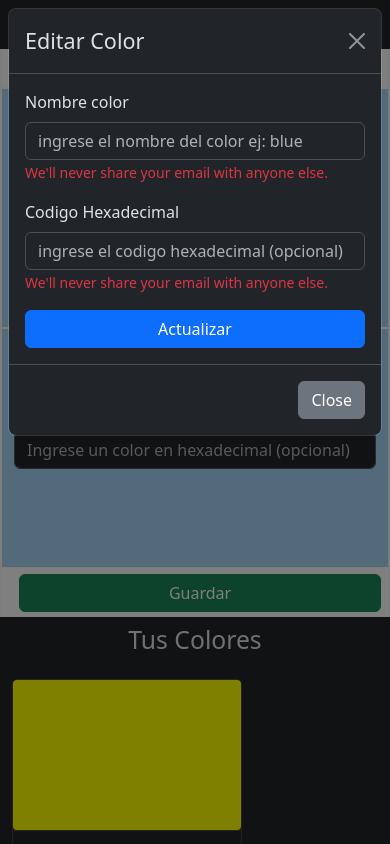
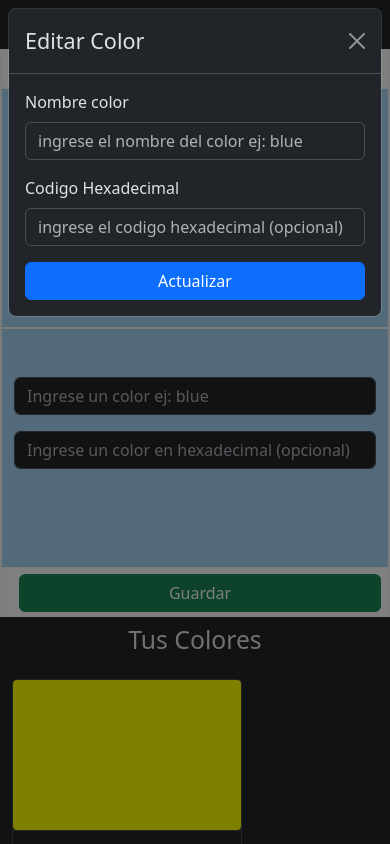
Before and after one commit to RoblesLuis2212/paletaColoresBackendFront, a React (Vite) app: page / in a window 390 px wide. Shown: the top 844 px of the page. Built offline with nearby package versions, Linux system fonts and the light colour scheme.

Commit message:
Se valido el formulario para editar el color

```diff
--- a/src/components/FormularioColores.jsx
+++ b/src/components/FormularioColores.jsx
@@ -45,7 +45,7 @@ const FormularioColores = () => {
                                 <Form.Control type='text' placeholder='Ingrese un color en hexadecimal (opcional)' className='mt-3' {...register("codigo_hex", {
                                     pattern: {
                                         value: /^#([0-9A-Fa-f]{3}){1,2}$/,
-                                        message: "Por favor ingrese un codigo valido"
+                                        message: "El codigo ingresado no es valido"
                                     }
                                 })} />
                                 <Form.Text className='text-danger'>
--- a/src/components/ModalEditarColor.jsx
+++ b/src/components/ModalEditarColor.jsx
@@ -2,27 +2,54 @@ import React from 'react';
 import Button from 'react-bootstrap/Button';
 import Modal from 'react-bootstrap/Modal';
 import Form from 'react-bootstrap/Form';
+import { useForm } from 'react-hook-form';
 
 const ModalEditarColor = ({ show, handleClose }) => {
+    //validacion del formulario
+    const { reset, handleSubmit, formState: { errors }, register } = useForm();
+
+    const postValidaciones = (data) => {
+        console.log(data);
+    }
+
     return (
         <Modal show={show} onHide={handleClose}>
             <Modal.Header closeButton>
                 <Modal.Title>Editar Color</Modal.Title>
             </Modal.Header>
             <Modal.Body>
-                <Form>
+                <Form onSubmit={handleSubmit(postValidaciones)}>
                     <Form.Group className="mb-3" controlId="formBasicEmail">
                         <Form.Label>Nombre color</Form.Label>
-                        <Form.Control type="text" placeholder="ingrese el nombre del color ej: blue" />
+                        <Form.Control type="text" placeholder="ingrese el nombre del color ej: blue"
+                            {...register("nombreColor", {
+                                required: "Este campo es obligatorio",
+                                minLength: {
+                                    value: 3,
+                                    message: "El nombre del color debe contener minimo 3 caracteres"
+                                },
+                                maxLength: {
+                                    value: 12,
+                                    message: "El nombre del color debe contener maximo 12 caracteres"
+                                }
+                            })}
+                        />
                         <Form.Text className="text-danger">
-                            We'll never share your email with anyone else.
+                            {errors.nombreColor?.message}
                         </Form.Text>
                     </Form.Group>
                     <Form.Group className="mb-3" controlId="formBasicEmail">
                         <Form.Label>Codigo Hexadecimal</Form.Label>
-                        <Form.Control type="text" placeholder="ingrese el codigo hexadecimal (opcional)" />
+                        <Form.Control type="text" placeholder="ingrese el codigo hexadecimal (opcional)"
+                            {...register("codigo_hex", {
+                                pattern: {
+                                    value: /^#([0-9A-Fa-f]{3}){1,2}$/,
+                                    message: "El codigo ingresado no es valido"
+                                }
+                            })}
+                        />
                         <Form.Text className="text-danger">
-                            We'll never share your email with anyone else.
+                            {errors.codigo_hex?.message}
                         </Form.Text>
                     </Form.Group>
                     <Button variant="primary" type="submit" className='w-100'>
@@ -30,7 +57,7 @@ const ModalEditarColor = ({ show, handleClose }) => {
                     </Button>
                 </Form>
             </Modal.Body>
-            <Modal.Footer>
+            <Modal.Footer className='d-none d-md-flex justify-content-end'>
                 <Button variant="secondary" onClick={handleClose}>
                     Close
                 </Button>
```
